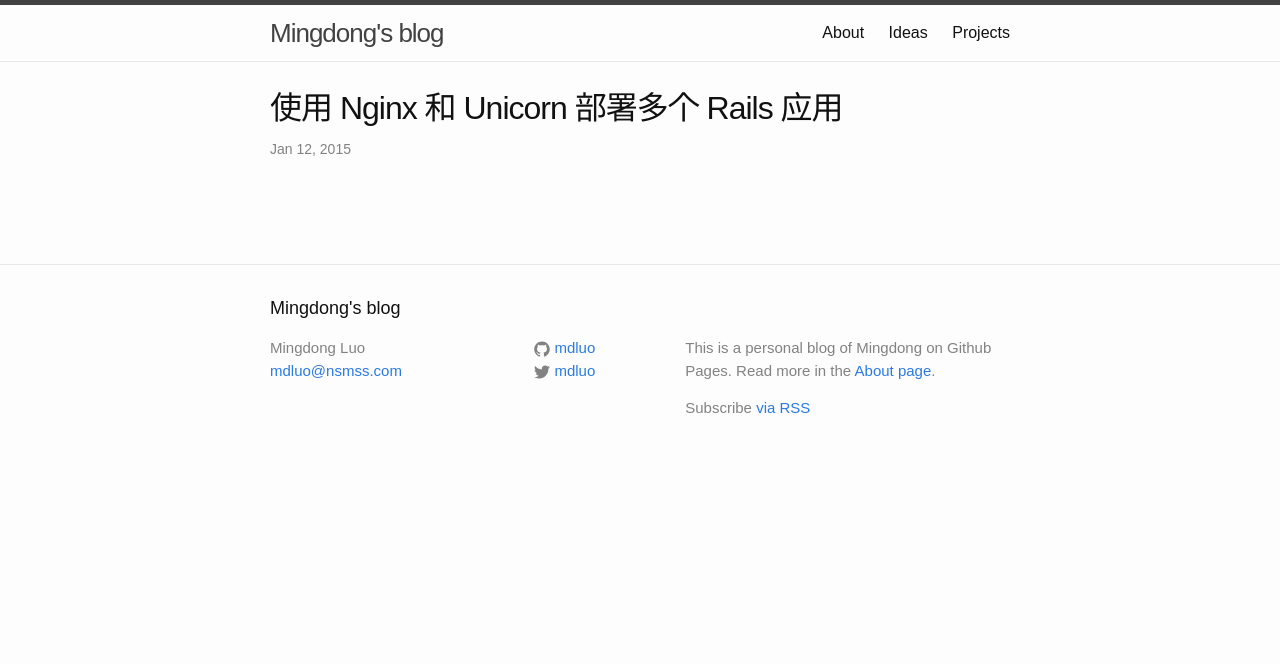
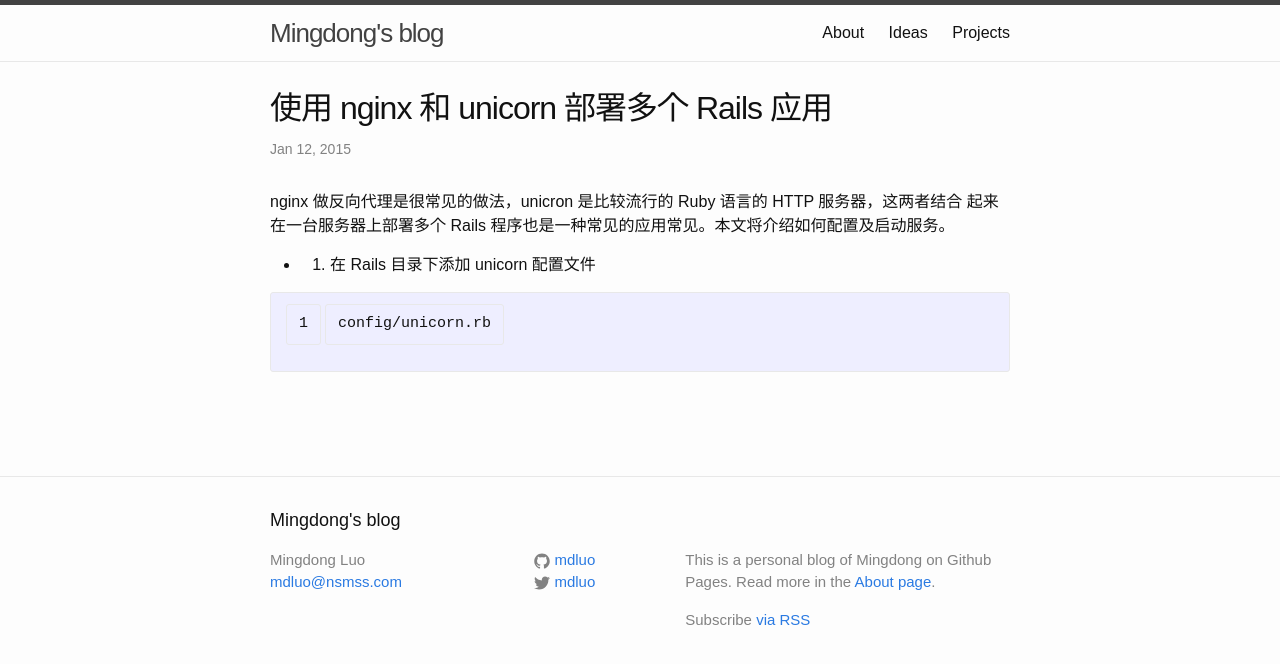
Before and after one commit to itfen/md, a Jekyll site: the page built from _posts/2015-01-12-nginx-and-unicorn-multiple-rails-apps.md, in a window 1280 px wide. Shown: the top 664 px of the page. Built offline with Jekyll 4.4.1, drawn with Linux system fonts in a browser that asks for light colours; comment, search, counter and statistics services are not loaded.

Commit message:
Update post

```diff
--- a/_posts/2015-01-12-nginx-and-unicorn-multiple-rails-apps.md
+++ b/_posts/2015-01-12-nginx-and-unicorn-multiple-rails-apps.md
@@ -1,7 +1,15 @@
 ---
 layout: post
-title:  "使用 Nginx 和 Unicorn 部署多个 Rails 应用"
+title:  "使用 nginx 和 unicorn 部署多个 Rails 应用"
 categories:
 comments: true
 share: true
 ---
+nginx 做反向代理是很常见的做法，unicron 是比较流行的 Ruby 语言的 HTTP 服务器，这两者结合
+起来在一台服务器上部署多个 Rails 程序也是一种常见的应用常见。本文将介绍如何配置及启动服务。
+
+- 1. 在 Rails 目录下添加 unicorn 配置文件
+
+{% highlight sh linenos%}
+config/unicorn.rb
+{% endhighlight %}
```
